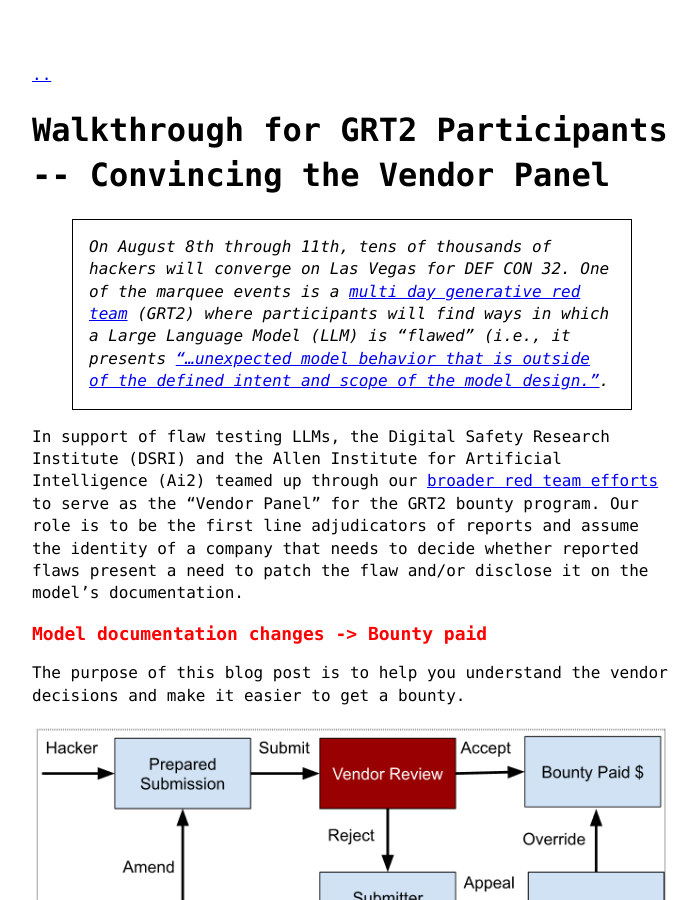
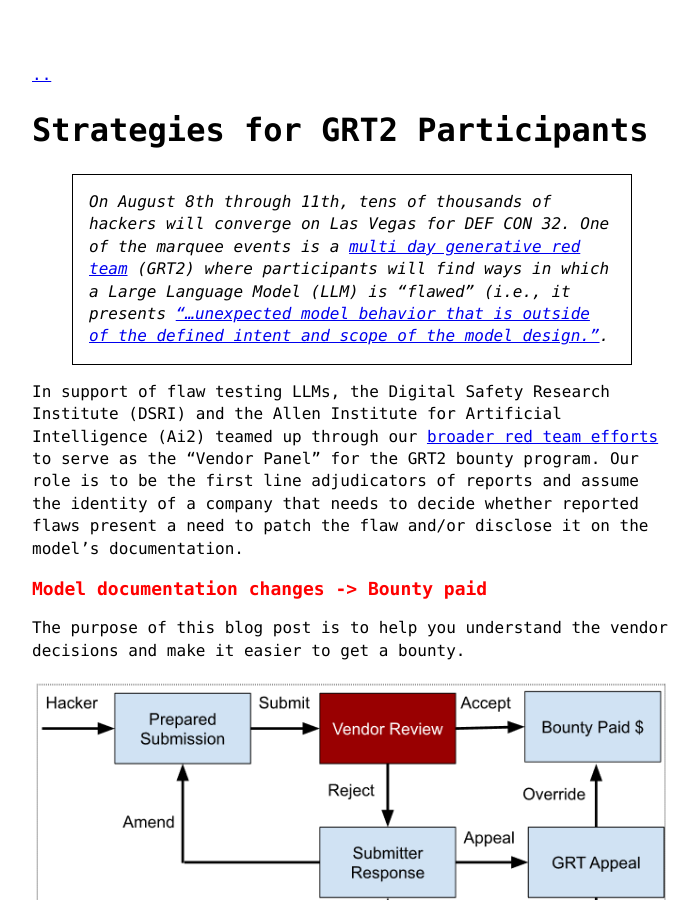
Before and after one commit to AI-League/grt_blog, a Jekyll site: the page built from _posts/2024-08-06-grt2-vendor-walkthrough.md, in a window 1280 px wide and 900 px high. Shown: the whole window, without its empty margins (288-987 px from the left). Built offline with Jekyll 4.4.1, drawn with Linux system fonts in a browser that asks for light colours.

Commit message:
Update 2024-08-06-grt2-vendor-walkthrough.md

```diff
--- a/_posts/2024-08-06-grt2-vendor-walkthrough.md
+++ b/_posts/2024-08-06-grt2-vendor-walkthrough.md
@@ -1,6 +1,6 @@
 ---
 layout: page
-title: Walkthrough for GRT2 Participants -- Convincing the Vendor Panel
+title: Strategies for GRT2 Participants
 author: Sean McGregor
 date: 2024-08-06 03:00:00 +0900
 category: "opinion"
```
